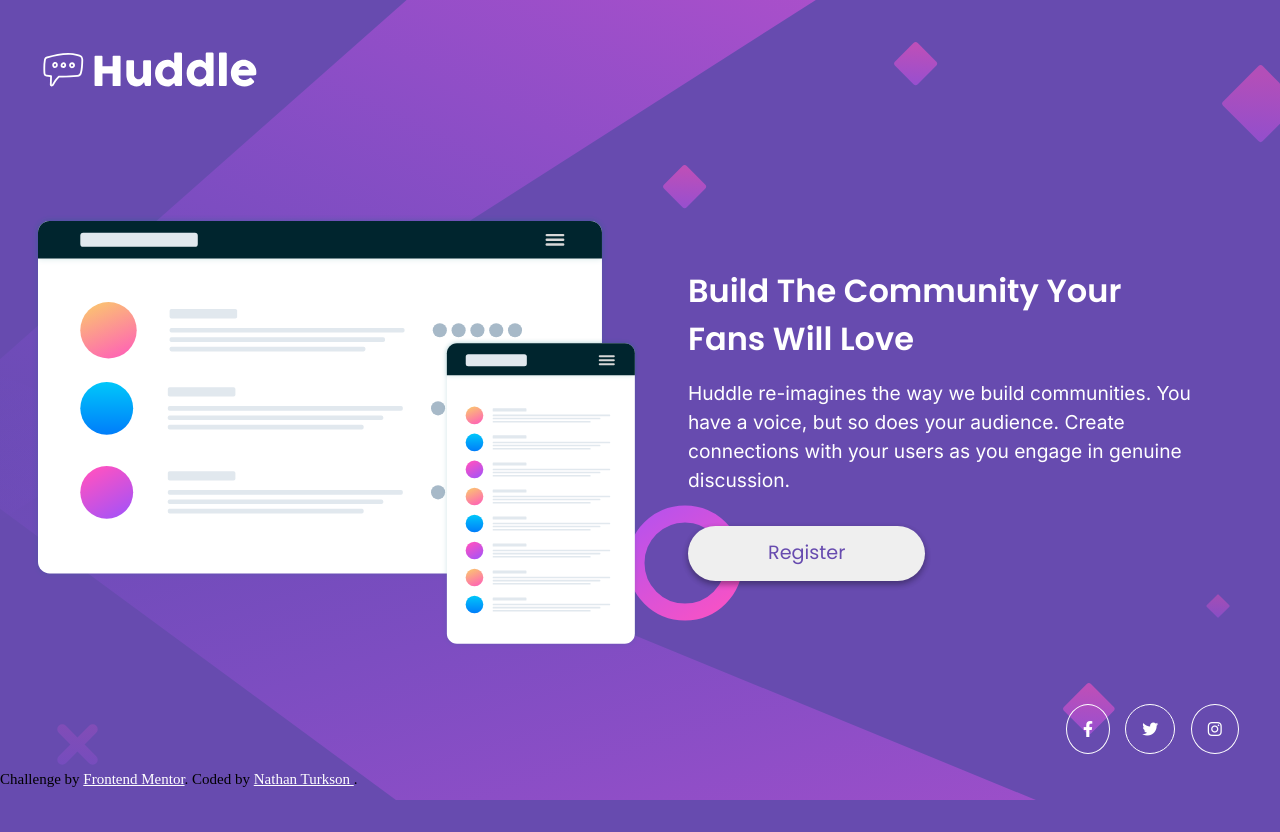
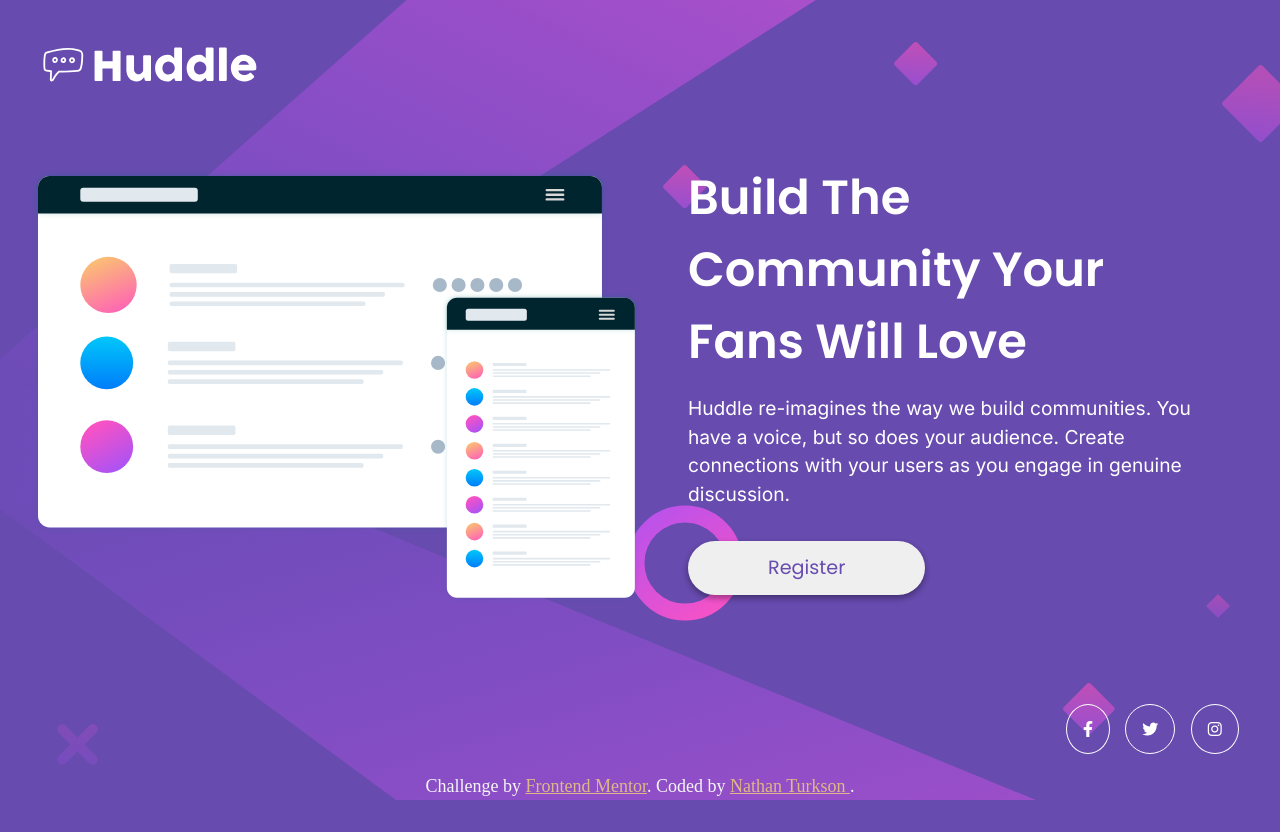
Before and after one commit to nathan-codes/huddle-landing-page-with-single-introductory-section-master, a plain HTML site: page index.html in a window 1280 px wide. After the commit the page ends 800 px from the top, so only its background shows below. Drawn offline with Linux system fonts and the light colour scheme.

Commit message:
Final Changes

```diff
--- a/css/styles.css
+++ b/css/styles.css
@@ -21,7 +21,10 @@
 */
 html,
 body {
-    height: 100%;
+    height: 100vh;
+    display: flex;
+    flex-direction: column;
+
 }
 
 /*
@@ -105,10 +108,14 @@ h6 {
 
 /* Styling the Body */
 body {
-
+    position: relative;
     background-color: var(--violet);
     background-image: url(/images/bg-mobile.svg);
     background-repeat: no-repeat;
+    text-align: center;
+    display: flex;
+    justify-content: center;
+    align-items: center;
 }
 
 main {
@@ -146,7 +153,7 @@ button {
     box-shadow: rgba(0, 0, 0, 0.16) 0px 3px 6px, rgba(0, 0, 0, 0.23) 0px 3px 6px;
 }
 
-button:hover{
+button:hover {
     background-color: var(--Soft-Magenta);
     color: white;
     cursor: pointer;
@@ -161,9 +168,9 @@ span i {
     border-radius: 100%;
 }
 
-span i:hover{
+span i:hover {
     color: var(--Soft-Magenta);
-    border-color: var(--Soft-Magenta) ;
+    border-color: var(--Soft-Magenta);
     cursor: pointer;
 }
 
@@ -174,20 +181,21 @@ span i:hover{
 
 @media (min-width:700px) {
 
-    body{
-              background-image: url(/images/bg-desktop.svg);
+    body {
+        background-image: url(/images/bg-desktop.svg);
         background-repeat: no-repeat;
         background-position: center;
         background-size: cover;
-
-
     }
 
+    section {
+        width: 50%;
+    }
 
-section img.logo {
+    section img.logo {
         width: 18%;
         position: absolute;
-        top: 25px;
+        top: 20px;
     }
 
 
@@ -201,7 +209,7 @@ section img.logo {
     }
 
     h1 {
-        font-size: 2rem;
+        font-size: 3rem;
     }
 
     section.content-Section {
@@ -209,9 +217,6 @@ section img.logo {
         padding: 0 3rem;
     }
 
-    section {
-        width: 50%;
-    }
 
 
     .flex-group {
@@ -230,13 +235,16 @@ section img.logo {
 
 
 .attribution {
-    font-size: 15px;
-    text-align: center;
-    position: absolute;
-    bottom: 10px;
+    color: whitesmoke;
+    font-size: 18px;
+    bottom: 50px;
 
 }
 
+
+
+
 .attribution a {
-    color: white;
+
+    color: burlywood;
 }
```
